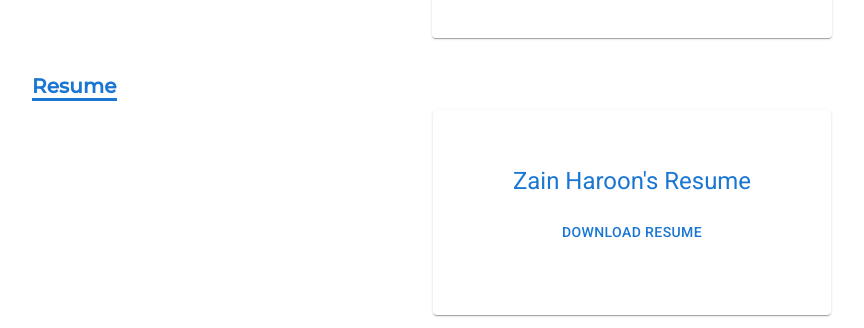
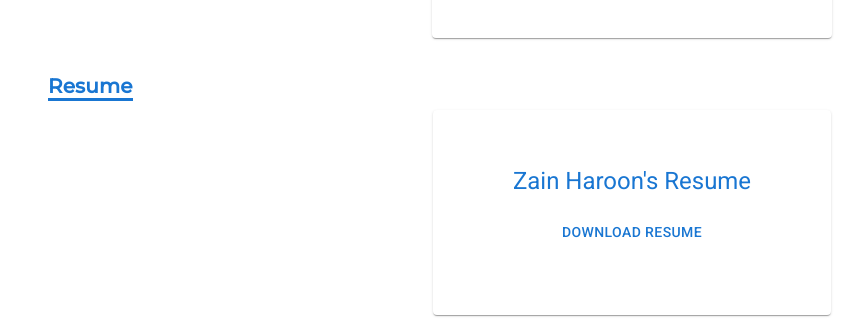
Before and after one commit to ZH1245/portfolio, a React (Create React App) app: page / in a window 1280 px wide. Shown: the part 2302-2630 px from the top of the page, without its empty margins (8-872 px from the left). Built offline with nearby package versions, Linux system fonts and the light colour scheme.

Commit message:
Update PageLayout.js

```diff
--- a/src/Pages/HomePage/PageLayout.js
+++ b/src/Pages/HomePage/PageLayout.js
@@ -308,7 +308,7 @@ function HomePage(props) {
         // maxWidth="md"
         id="projects"
         className={isDark === "dark" ? "onhoverDark" : "onhoverLight"}
-        sx={{ py: 2, mx: 5 }}
+        sx={{ py: 2, mx: 5, px: 2 }}
       >
         <Typography
           variant="h6"
@@ -460,7 +460,7 @@ function HomePage(props) {
       <Box
         // maxWidth="xl"
         id="resume"
-        sx={{ my: 2, mx: 5 }}
+        sx={{ my: 2, mx: 5, px: 2 }}
         className={isDark === "dark" ? "onhoverDark" : "onhoverLight"}
       >
         <Typography
```
